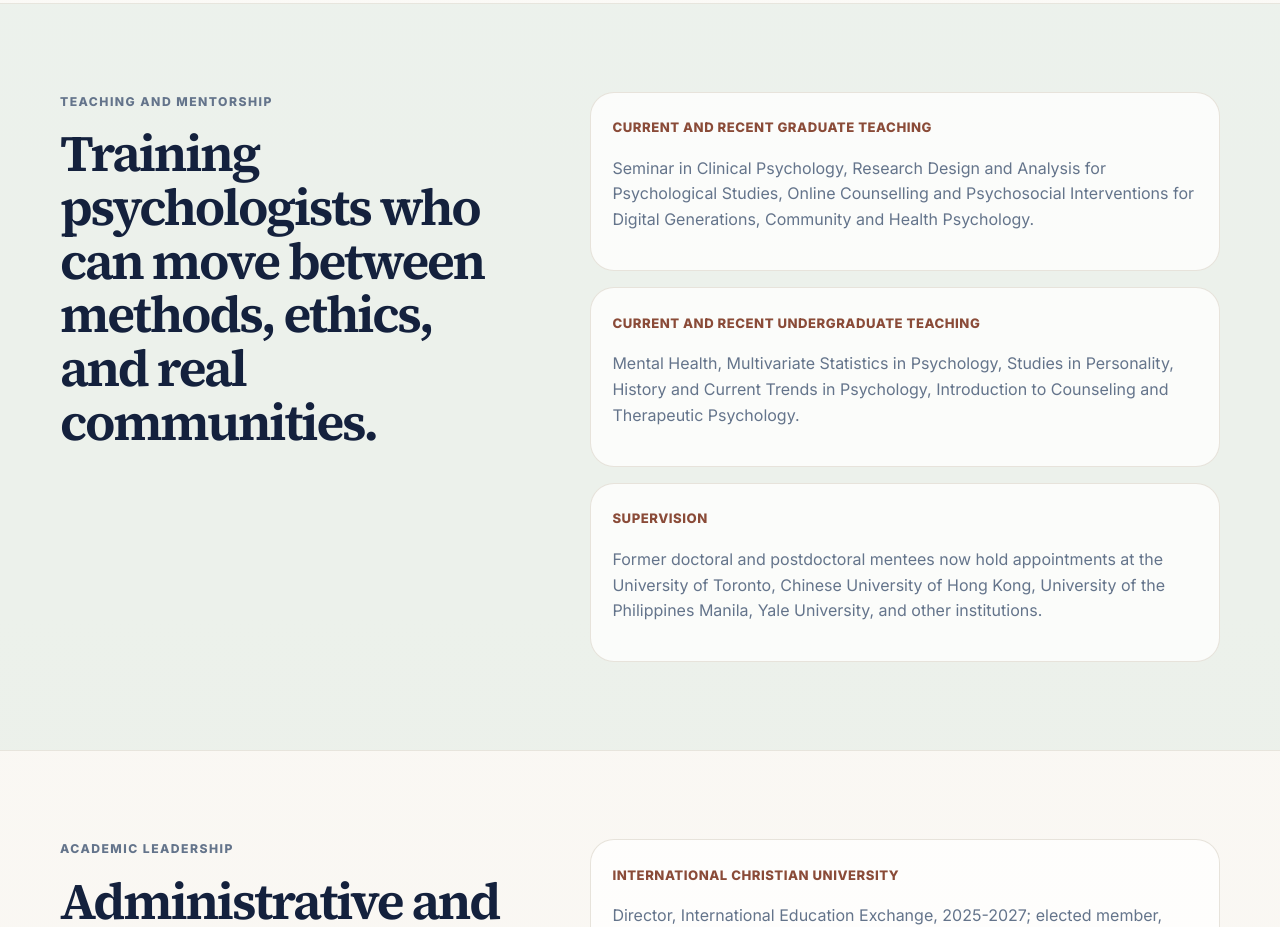
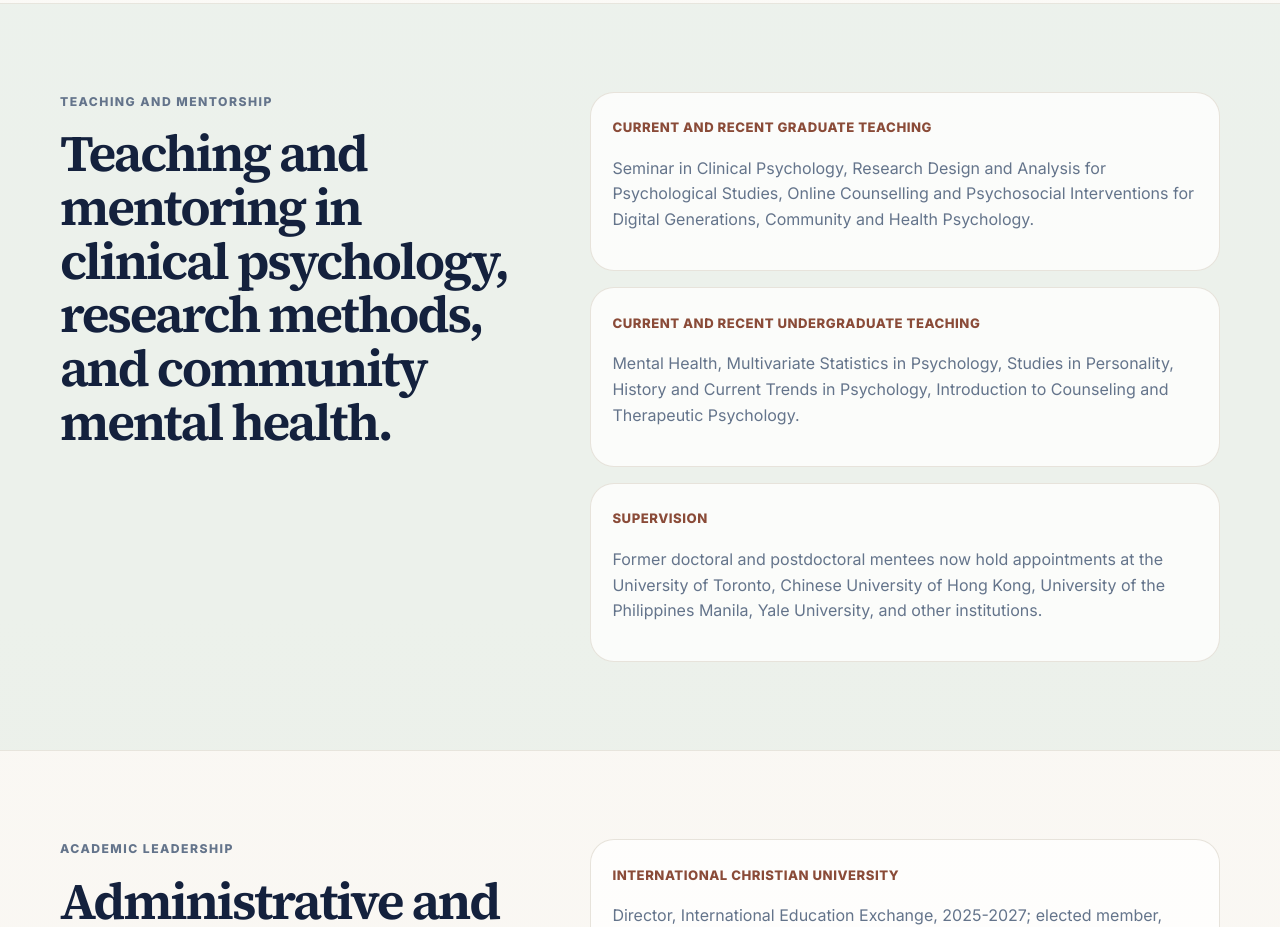
Before and after one commit to ChristianSChan/ChristianSChan.github.io, a plain HTML site: page index.html in a window 1280 px wide. Shown: the part 5480-6407 px from the top of the page. Drawn offline with Linux system fonts and the light colour scheme.

Commit message:
Clarify teaching section heading

```diff
--- a/index.html
+++ b/index.html
@@ -272,7 +272,7 @@
       <section class="section split muted" id="teaching">
         <div>
           <p class="eyebrow">Teaching and mentorship</p>
-          <h2>Training psychologists who can move between methods, ethics, and real communities.</h2>
+          <h2>Teaching and mentoring in clinical psychology, research methods, and community mental health.</h2>
         </div>
         <div class="timeline">
           <article>
```
